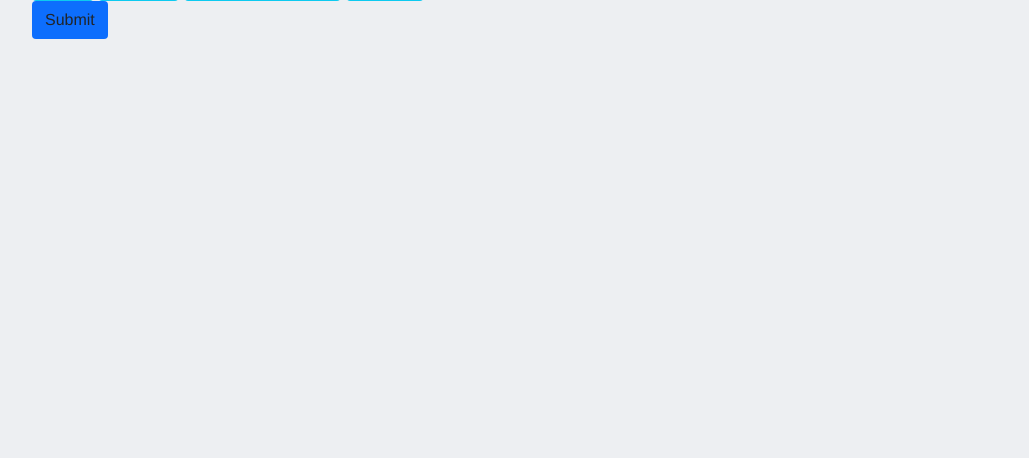
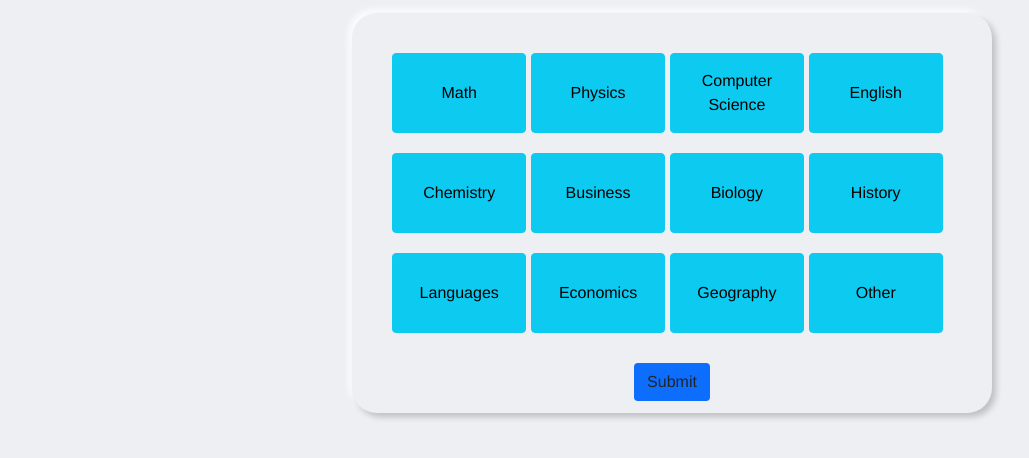
Before and after one commit to RyanM2604/WizLink, a Flask app: page /tags in a window 1280 px wide. Shown: the part 87-545 px from the top of the page, without its empty margins (18-1047 px from the left). Run offline with Flask 3, Linux system fonts and the light colour scheme; some libraries are stand-ins or nearby versions.

Commit message:
added categories

```diff
--- a/app.py
+++ b/app.py
@@ -127,7 +127,7 @@ def submit_tags():
     received_data = request.json
     tags = received_data.get('tags', [])
 
-    db.execute("UPDATE users SET categories = ? WHERE id = ?", [",".join(tags)], session["user_id"])
+    db.execute("UPDATE users SET categories = ? WHERE id = ?", [", ".join(tags)], session["user_id"])
     return jsonify({"response": "Tags received successfully"})
 
 @app.route("/login", methods=["GET", "POST"])
--- a/static/main.js
+++ b/static/main.js
@@ -82,7 +82,7 @@ const startRoom = async (event) => {
     if (room) {
       room.disconnect();
       handleDisconnectedParticipant(room.localParticipant, room)
-      window.location.href = "/";
+      window.location.href = "/call";
     }
 
     const shareScreen = document.getElementById('share_screen');
--- a/static/styles.css
+++ b/static/styles.css
@@ -250,3 +250,18 @@ textarea {
     width: 50%;
     float: left;
 }
+
+.custom-smaller {
+    width: 24%;
+    height: 100%;
+    padding: 10px;
+}
+
+.btn-rows{
+    height: 100px;
+    padding: 10px;
+}
+
+.btn-inf{
+    background-color: lightblue;
+}
--- a/templates/tags.html
+++ b/templates/tags.html
@@ -5,17 +5,39 @@
 {% endblock %}
 
 {% block main %}
-<div id="outline-box">
-    <button class="btn btn-info">Math</button>
-    <button class="btn btn-info">Physics</button>
-    <button class="btn btn-info">Computer Science</button>
-    <button class="btn btn-info">English</button>
+<div id="outline-box" class="box_s" style="height: 50vh; width: 50vw; margin-left: 40vh">
+    <div class="btn-rows">
+        <button class="btn btn-info custom-smaller">Math</button>
+        <button class="btn btn-info custom-smaller">Physics</button>
+        <button class="btn btn-info custom-smaller">Computer Science</button>
+        <button class="btn btn-info custom-smaller">English</button>
+    </div>
+    <div class="btn-rows">
+        <button class="btn btn-info custom-smaller">Chemistry</button>
+        <button class="btn btn-info custom-smaller">Business</button>
+        <button class="btn btn-info custom-smaller">Biology</button>
+        <button class="btn btn-info custom-smaller">History</button>
+    </div>
+    <div class="btn-rows">
+        <button class="btn btn-info custom-smaller">Languages</button>
+        <button class="btn btn-info custom-smaller">Economics</button>
+        <button class="btn btn-info custom-smaller">Geography</button>
+        <button id="other" class="btn btn-info custom-smaller">Other</button>
+        <div id="other-dropdown" class="dropdown" style="display: none;">
+            <input type="text" id="other-input" class="form-control" placeholder="Enter custom tag">
+        </div>
+    </div>
+    <div style="margin-top: 20px; text-align: center;">
+        <button id="submit_btn" class="btn bg-primary">Submit</button>
+    </div>
 </div>
 
-<button id="submit_btn" class="btn bg-primary">Submit</button>
+<script>
+    const otherButton = document.getElementById("other");
+    const otherDropdown = document.getElementById("other-dropdown");
+    const otherInput = document.getElementById("other-input");
+    let selected = [];
 
-<script>
-    let selected = [];
     let submit_btn = document.getElementById("submit_btn");
     document.addEventListener("DOMContentLoaded", function() {
         const darkButtons = document.querySelectorAll(".btn-info");
@@ -36,6 +58,12 @@
     });
 
     submit_btn.addEventListener("click", function() {
+        if (otherDropdown.style.display == "block") {
+            selected.push(otherInput.value);
+        }
+
+        console.log(selected);
+
         data = { "tags": selected };
 
         fetch("/submit-tags", {
@@ -60,5 +88,15 @@
 
         window.location.href = "/";
     })
+
+    otherButton.addEventListener("click", function() {
+        if (otherDropdown.style.display == "none") {
+            otherDropdown.style.display = "block";
+        }
+        else {
+            otherDropdown.style.display = "none";
+        }
+
+    });
 </script>
 {% endblock %}
```
Also changed, not shown: main.db, 2 other files.
